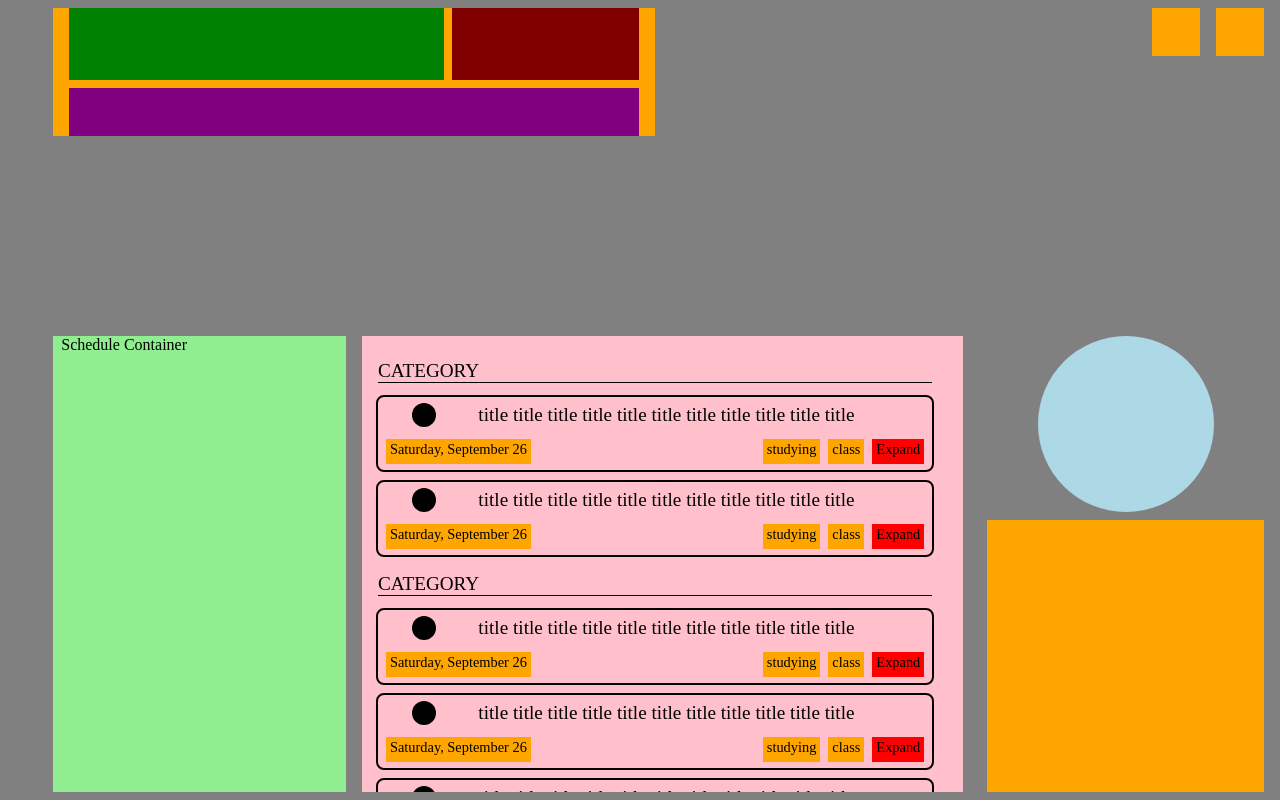
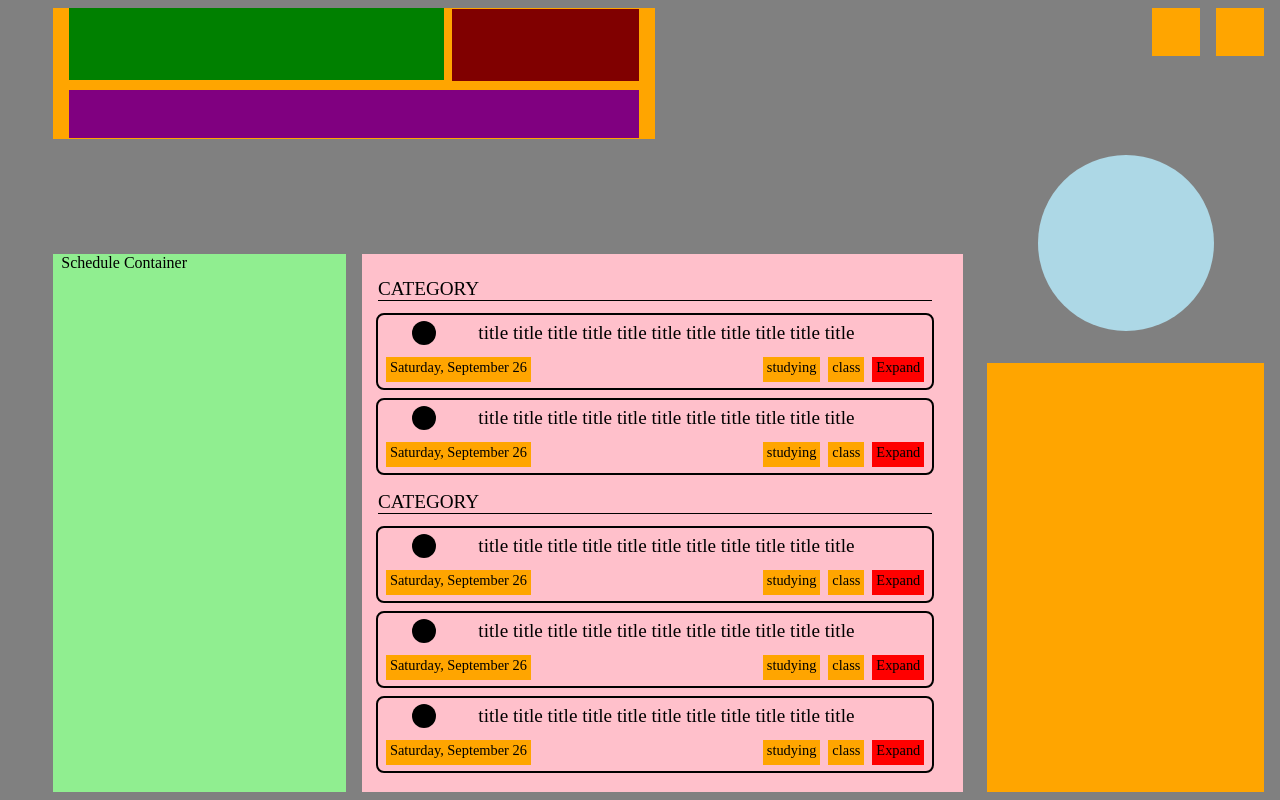
Before and after one commit to Jam0924/planner-site, a React (Vite) app in the folder frontend/: page / in a window 1280 px wide. Built offline with nearby package versions, Linux system fonts and the light colour scheme.

Commit message:
Desktop layout complete

```diff
--- a/frontend/src/App.css
+++ b/frontend/src/App.css
@@ -144,11 +144,11 @@
     background-color: grey;
     display: grid;
     grid-template-columns: 0.1fr 1fr 1fr 1fr 1fr;
-    grid-template-rows: auto auto;
-    row-gap: 25vh;
+    grid-template-rows: auto auto auto;
     padding: var(--xSmallGap);
     grid-template-areas:
     ". time time . settings"
+    ". . . . timer"
     ". schedule todo todo timer";
   }
 
@@ -182,7 +182,7 @@
     grid-area: timer;
     display: grid;
     grid-template-columns: 1fr;
-    gap: var(--xSmallGap);
+    gap: var(--mediumGap);
     grid-template-rows: auto 1fr;
     grid-template-areas: "timer" "timerConfig";
   }
--- a/frontend/src/DashboardToDo.css
+++ b/frontend/src/DashboardToDo.css
@@ -88,12 +88,6 @@
   grid-area: expand;
 }
 
-
-
-
-
-
-
 .toDoListCategoryLabel{
   width: 100%;
   display: grid;
```
